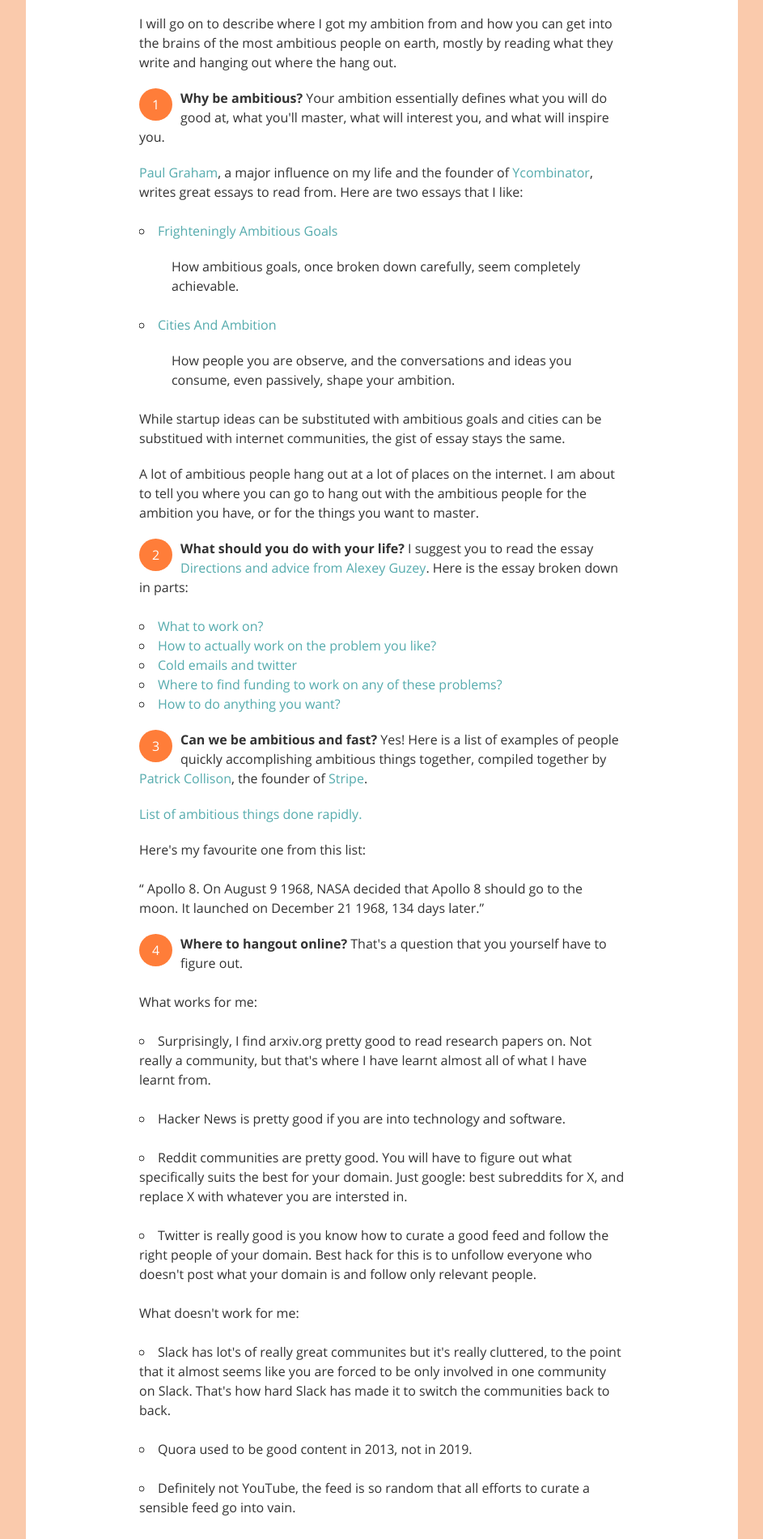
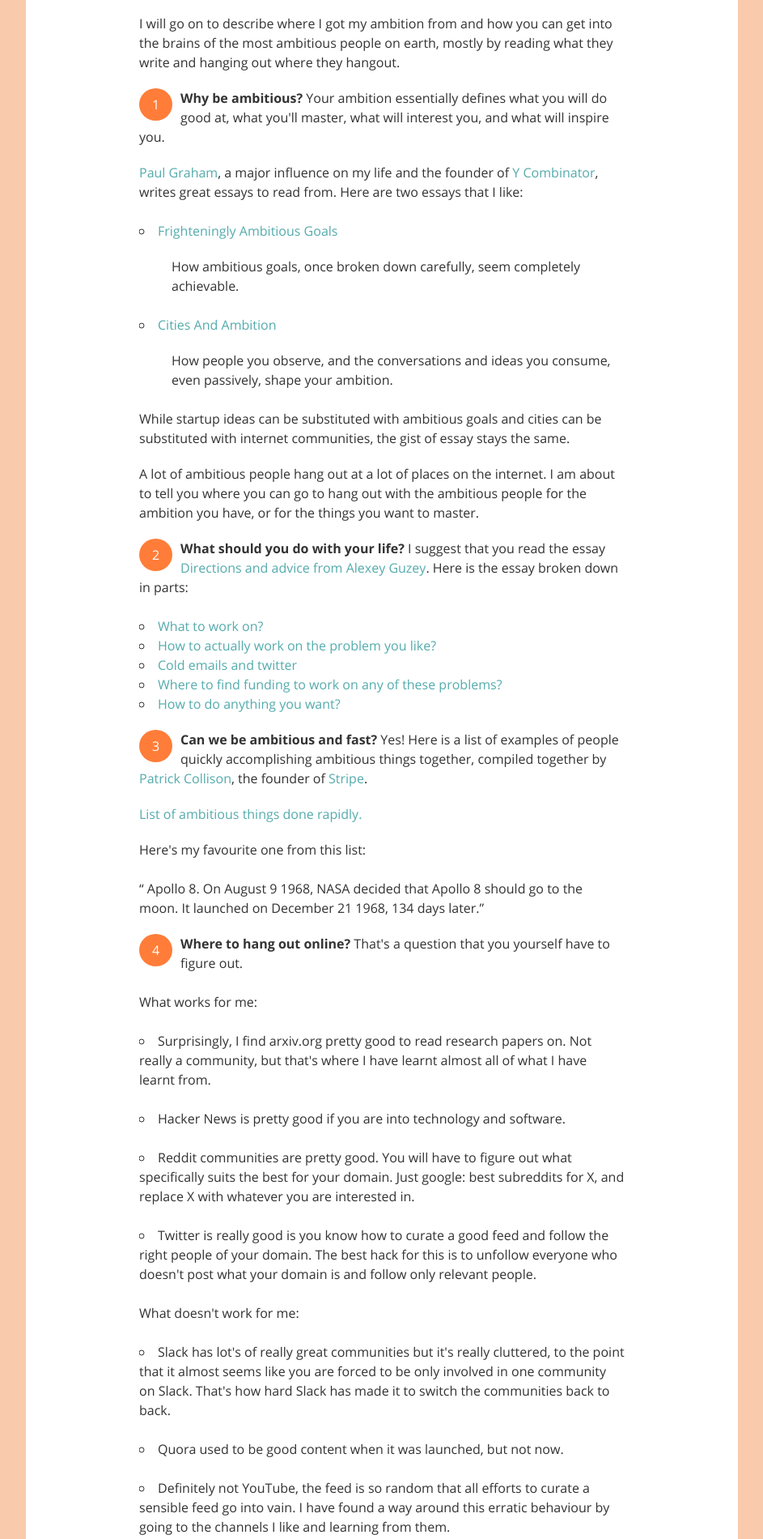
Before and after one commit to sum2it/decode, a plain HTML site: page ambition.html in a window 1280 px wide. Shown: the part 405-2305 px from the top of the page at 81% size, without its empty margins (168-1111 px from the left). Drawn offline with Linux system fonts and the light colour scheme.

Commit message:
spell fix

```diff
--- a/ambition.html
+++ b/ambition.html
@@ -151,19 +151,19 @@
 <p>
 Decode was born as a place to hang out for lads who are ambitious, curious, or risk takers.</p><p> While it did become one of the largest inclusive communities in Uttar Pradesh, a state in India, it does not cover even a fraction of the most ambitious people in the world.
 </p>
-<p>I will go on to describe where I got my ambition from and how you can get into the brains of the most ambitious people on earth, mostly by reading what they write and hanging out where the hang out.</p>
+<p>I will go on to describe where I got my ambition from and how you can get into the brains of the most ambitious people on earth, mostly by reading what they write and hanging out where they hangout.</p>
 <ol><li><b>Why be ambitious?</b>
   Your ambition essentially defines what you will do good at, what you'll master, what will interest you, and what will inspire you.
 
 
-<p><a href="https://en.wikipedia.org/wiki/Paul_Graham_(programmer)">Paul Graham</a>, a major influence on my life and the founder of <a href="https://ycombinator.com">Ycombinator</a>, writes great essays to read from. Here are two essays that I like:<br><br>
+<p><a href="https://en.wikipedia.org/wiki/Paul_Graham_(programmer)">Paul Graham</a>, a major influence on my life and the founder of <a href="https://ycombinator.com">Y Combinator</a>, writes great essays to read from. Here are two essays that I like:<br><br>
 <ul><li><a href="http://www.paulgraham.com/ambitious.html">Frighteningly Ambitious Goals</a><br>
 <p style="margin-left: 40px">How ambitious goals, once broken down carefully, seem completely achievable.</p></li><br>
 <li><a href="http://www.paulgraham.com/cities.html">Cities And Ambition</a>
-<p style="margin-left: 40px">How people you are observe, and the conversations and ideas you consume, even passively, shape your ambition.
+<p style="margin-left: 40px">How people you observe, and the conversations and ideas you consume, even passively, shape your ambition.
 
 </li></ul><br>
-While startup ideas can be substituted with ambitious goals and cities can be substitued with internet communities, the gist of essay stays the same.
+While startup ideas can be substituted with ambitious goals and cities can be substituted with internet communities, the gist of essay stays the same.
 </p>
 
 <p>
@@ -173,15 +173,15 @@
 </li><li>
 <b>What should you do with your life?</b>
 
-I suggest you to read the essay <a href="https://guzey.com/personal/what-should-you-do-with-your-life/">Directions and advice from Alexey Guzey</a>. Here is the essay broken down in parts:
+I suggest that you read the essay <a href="https://guzey.com/personal/what-should-you-do-with-your-life/">Directions and advice from Alexey Guzey</a>. Here is the essay broken down in parts:
 <br>
 <br>
 <ul>
 
 <li><a href="https://guzey.com/personal/what-should-you-do-with-your-life/#what-to-work-on">What to work on?</a></li>
-<li><a href="#how-to-actually-work-on-the-problem-you-like">How to actually work on the problem you like?</a></li>
+<li><a href="https://guzey.com/personal/what-should-you-do-with-your-life/#how-to-actually-work-on-the-problem-you-like">How to actually work on the problem you like?</a></li>
 <li><a href="https://guzey.com/personal/what-should-you-do-with-your-life/#cold-emails-and-twitter">Cold emails and twitter</a></li>
-<li><a href="https://guzey.com/personal/what-should-you-do-with-your-life/https://guzey.com/personal/what-should-you-do-with-your-life/#where-to-find-funding-to-work-on-any-of-these-problems">Where to find funding to work on any of these problems?</a></li>
+<li><a href="https://guzey.com/personal/what-should-you-do-with-your-life/#where-to-find-funding-to-work-on-any-of-these-problems">Where to find funding to work on any of these problems?</a></li>
 <li><a href="https://guzey.com/personal/what-should-you-do-with-your-life/#general-advice">How to do anything you want? </a></li>
 </ul>
 
@@ -197,16 +197,16 @@
 </li>
 
 <li>
-	<b>Where to hangout online?</b> That's a question that you yourself have to figure out. <ul><br>What works for me:<br><br>
+	<b>Where to hang out online?</b> That's a question that you yourself have to figure out. <ul><br>What works for me:<br><br>
 		<li>Surprisingly, I find arxiv.org pretty good to read research papers on. Not really a community, but that's where I have learnt almost all of what I have learnt from.</li><br>
 		<li>Hacker News is pretty good if you are into technology and software.</li><br>
-		<li>Reddit communities are pretty good. You will have to figure out what specifically suits the best for your domain. Just google: best subreddits for X, and replace X with whatever you are intersted in.</li><br>
-		<li>Twitter is really good is you know how to curate a good feed and follow the right people of your domain. Best hack for this is to unfollow everyone who doesn't post what your domain is and follow only relevant people.</li><br>
+		<li>Reddit communities are pretty good. You will have to figure out what specifically suits the best for your domain. Just google: best subreddits for X, and replace X with whatever you are interested in.</li><br>
+		<li>Twitter is really good is you know how to curate a good feed and follow the right people of your domain. The best hack for this is to unfollow everyone who doesn't post what your domain is and follow only relevant people.</li><br>
 		What doesn't work for me:
 <br><br>
-		<li>Slack has lot's of really great communites but it's really cluttered, to the point that it almost seems like you are forced to be only involved in one community on Slack. That's how hard Slack has made it to switch the communities back to back.</li><br>
+		<li>Slack has lot's of really great communities but it's really cluttered, to the point that it almost seems like you are forced to be only involved in one community on Slack. That's how hard Slack has made it to switch the communities back to back.</li><br>
 
-		<li>Quora used to be good content in 2013, not in 2019.</li> <br><li>Definitely not YouTube, the feed is so random that all efforts to curate a sensible feed go into vain.</li><br>
+		<li>Quora used to be good content when it was launched, but not now.</li> <br><li>Definitely not YouTube, the feed is so random that all efforts to curate a sensible feed go into vain. I have found a way around this erratic behaviour by going to the channels I like and learning from them.</li><br>
 	</li></ul>
 	</li>
 
```
